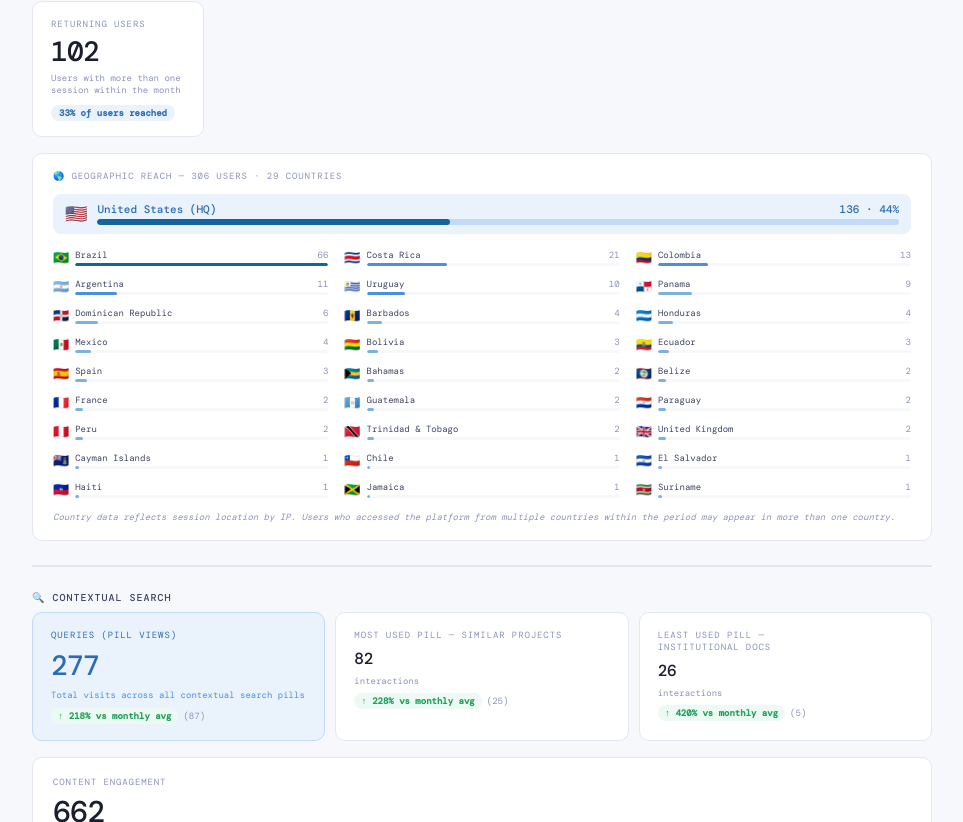
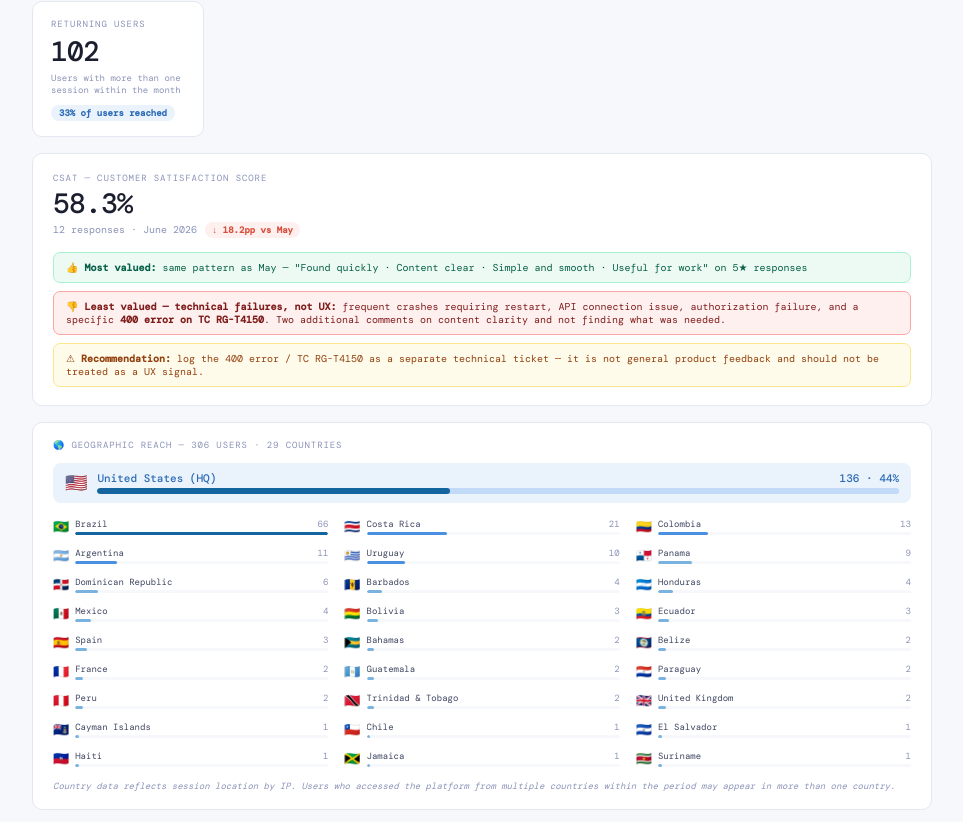
Before and after one commit to jimenasalinasg/KPsmoketest, a React (Vite) app: page / in a window 1280 px wide. Shown: the part 578-1400 px from the top of the page, without its empty margins (158-1121 px from the left). Built offline with nearby package versions, Linux system fonts and the light colour scheme; a web font is replaced by a local one.

Commit message:
Update App.jsx

```diff
--- a/src/App.jsx
+++ b/src/App.jsx
@@ -1400,30 +1400,16 @@ function MayMonthly() {
         <div style={{ display: "flex", justifyContent: "space-between", alignItems: "flex-start", marginBottom: 14 }}>
           <div>
             <div style={{ fontSize: 9, textTransform: "uppercase", letterSpacing: "0.1em", color: INK3, marginBottom: 6 }}>CSAT — Customer Satisfaction Score</div>
-            <div style={{ fontSize: 28, fontWeight: 500, color: INK, letterSpacing: "-0.03em", lineHeight: 1 }}>82.4%</div>
-            <div style={{ fontSize: 10, color: INK3, marginTop: 4 }}>24 responses · Apr 21 – May 26, 2026</div>
-          </div>
-          <div style={{ textAlign: "right" }}>
-            <div style={{ fontSize: 11, color: INK2, marginBottom: 4 }}>Avg rating: <strong>4.2 / 5</strong></div>
-            <div style={{ display: "flex", gap: 4, justifyContent: "flex-end" }}>
-              {[{r:1,n:2},{r:2,n:0},{r:3,n:3},{r:4,n:4},{r:5,n:15}].map(({r,n}) => (
-                <div key={r} style={{ textAlign: "center" }}>
-                  <div style={{ fontSize: 8, color: INK3, marginBottom: 2 }}>{r}★</div>
-                  <div style={{ width: 22, background: BG, borderRadius: 4, overflow: "hidden", height: 40, display: "flex", alignItems: "flex-end" }}>
-                    <div style={{ width: "100%", height: `${(n/15)*100}%`, background: n === 0 ? BDR : r >= 4 ? GREEN : r === 3 ? AMBER : RED, borderRadius: 2 }} />
-                  </div>
-                  <div style={{ fontSize: 8, color: INK3, marginTop: 2 }}>{n}</div>
-                </div>
-              ))}
-            </div>
+            <div style={{ fontSize: 28, fontWeight: 500, color: INK, letterSpacing: "-0.03em", lineHeight: 1 }}>76.5%</div>
+            <div style={{ fontSize: 10, color: INK3, marginTop: 4 }}>17 responses · May 2026</div>
           </div>
         </div>
         <div style={{ display: "flex", flexDirection: "column", gap: 8 }}>
           <div style={{ padding: "8px 12px", background: "#edfaf4", border: "1px solid #a7f3d0", borderRadius: 7, fontSize: 10, color: "#065f46" }}>
-            👍 <strong>Most valued:</strong> "Found quickly · Content clear · Simple and smooth · Useful for work"
+            👍 <strong>Most valued:</strong> "Found quickly · Content clear · Simple and smooth · Useful for work" — most repeated combo on 5★ responses
           </div>
           <div style={{ padding: "8px 12px", background: "#fef0ee", border: "1px solid #fca5a5", borderRadius: 7, fontSize: 10, color: "#7f1d1d" }}>
-            👎 <strong>Least valued:</strong> "Cannot search" · "Didn't fully find what I needed" · "Experience felt slow"
+            👎 <strong>Least valued:</strong> "Didn't find what I needed" · "Experience felt slow" · "I cannot search" — points to <strong>search relevance/discoverability</strong>, not technical errors
           </div>
         </div>
       </div>
@@ -1807,6 +1793,29 @@ function JuneMonthly() {
         </div>
       </div>
 
+      {/* CSAT block */}
+      <div style={{ background: SURF, border: `1px solid ${BDR}`, borderRadius: 10, padding: "18px 20px" }}>
+        <div style={{ marginBottom: 14 }}>
+          <div style={{ fontSize: 9, textTransform: "uppercase", letterSpacing: "0.1em", color: INK3, marginBottom: 6 }}>CSAT — Customer Satisfaction Score</div>
+          <div style={{ fontSize: 28, fontWeight: 500, color: INK, letterSpacing: "-0.03em", lineHeight: 1 }}>58.3%</div>
+          <div style={{ fontSize: 10, color: INK3, marginTop: 4, display: "flex", alignItems: "center", gap: 8 }}>
+            <span>12 responses · June 2026</span>
+            <span style={{ fontSize: 9, fontWeight: 600, padding: "2px 7px", borderRadius: 99, background: "#fef0ee", color: RED }}>↓ 18.2pp vs May</span>
+          </div>
+        </div>
+        <div style={{ display: "flex", flexDirection: "column", gap: 8 }}>
+          <div style={{ padding: "8px 12px", background: "#edfaf4", border: "1px solid #a7f3d0", borderRadius: 7, fontSize: 10, color: "#065f46" }}>
+            👍 <strong>Most valued:</strong> same pattern as May — "Found quickly · Content clear · Simple and smooth · Useful for work" on 5★ responses
+          </div>
+          <div style={{ padding: "8px 12px", background: "#fef0ee", border: "1px solid #fca5a5", borderRadius: 7, fontSize: 10, color: "#7f1d1d" }}>
+            👎 <strong>Least valued — technical failures, not UX:</strong> frequent crashes requiring restart, API connection issue, authorization failure, and a specific <strong>400 error on TC RG-T4150</strong>. Two additional comments on content clarity and not finding what was needed.
+          </div>
+          <div style={{ padding: "8px 12px", background: "#fffbeb", border: "1px solid #fde68a", borderRadius: 7, fontSize: 10, color: "#92400e" }}>
+            ⚠ <strong>Recommendation:</strong> log the 400 error / TC RG-T4150 as a separate technical ticket — it is not general product feedback and should not be treated as a UX signal.
+          </div>
+        </div>
+      </div>
+
       {/* Geo */}
       <div style={{ background: SURF, border: `1px solid ${BDR}`, borderRadius: 10, padding: "16px 20px" }}>
         <div style={{ fontSize: 9, textTransform: "uppercase", letterSpacing: "0.1em", color: INK3, marginBottom: 12 }}>
@@ -1928,8 +1937,14 @@ function JuneMonthly() {
         <div style={{ fontSize: 9, textTransform: "uppercase", letterSpacing: "0.1em", color: BLUE_D, marginBottom: 8 }}>
           Signal — LWA slowdown
         </div>
+        <p style={{ fontSize: 12, color: INK2, lineHeight: 1.6, margin: "0 0 16px 0" }}>
+          LWA activity dropped sharply in June (22 visits, 0 completions) compared to April and May. This is a preliminary, partial-month figure — worth monitoring at month close to confirm whether this is a real decline or a reporting-window artifact.
+        </p>
+        <div style={{ fontSize: 9, textTransform: "uppercase", letterSpacing: "0.1em", color: BLUE_D, marginBottom: 8 }}>
+          Signal — CSAT shift: relevance → technical
+        </div>
         <p style={{ fontSize: 12, color: INK2, lineHeight: 1.6, margin: 0 }}>
-          LWA activity dropped sharply in June (22 visits, 0 completions) compared to April and May. This is a preliminary, partial-month figure — worth monitoring at month close to confirm whether this is a real decline or a reporting-window artifact.
+          CSAT dropped 18.2pp from May (76.5%) to June (58.3%), but the <em>nature</em> of the complaints changed. May's negative feedback pointed to search relevance and discoverability ("didn't find what I needed," "cannot search") — a product/UX issue. June's negative feedback names concrete technical failures: crashes, an API connection issue, an authorization failure, and a specific 400 error on TC RG-T4150. This reframes part of the CSAT drop as a technical incident rather than a product gap, and should be tracked separately from general satisfaction trends.
         </p>
       </div>
 
```
